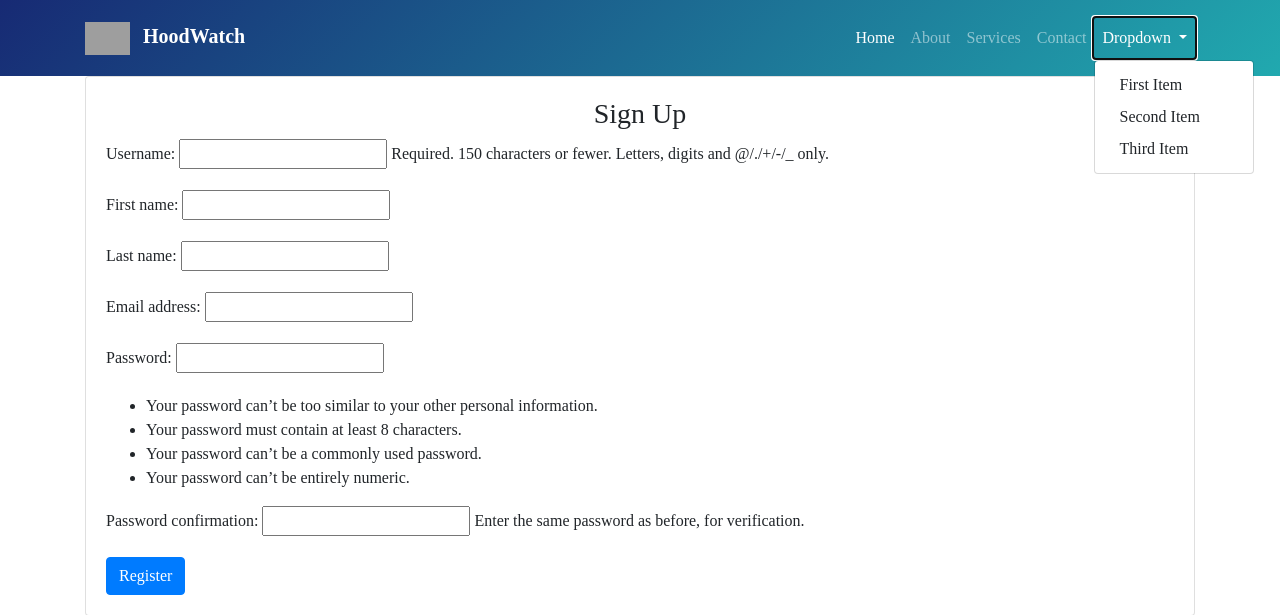
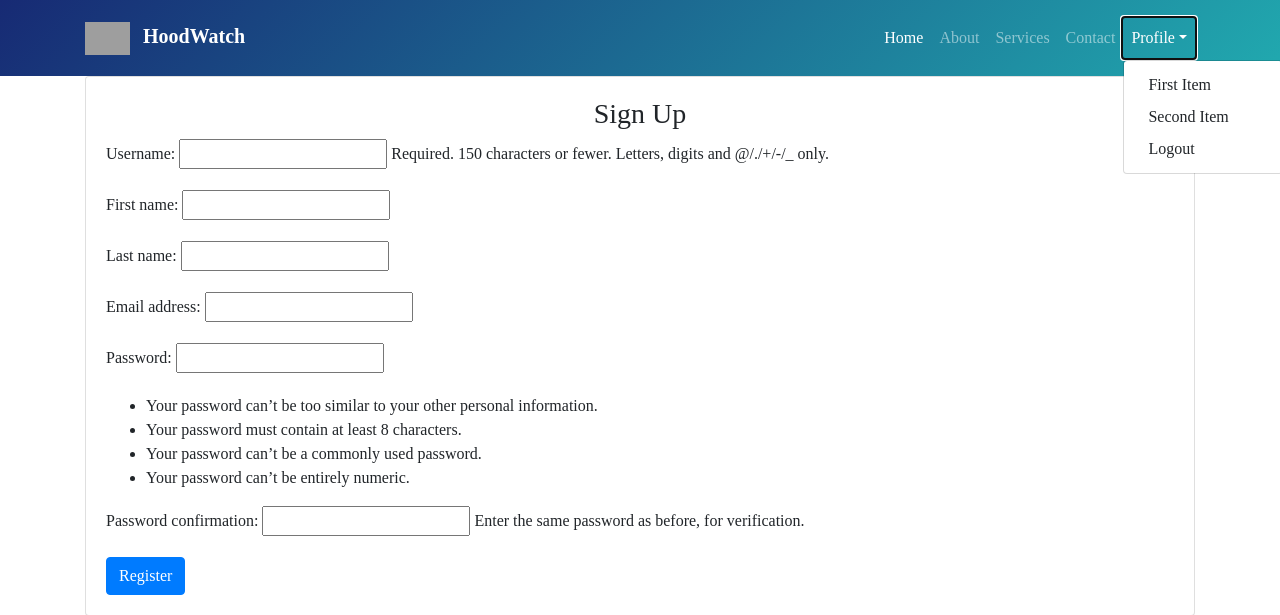
Before and after one commit to rose-okoth/django-four, a Django app: page /accounts/signup/ in a window 1280 px wide, after a click on "Profile". Shown: the top 615 px of the page. Run offline with Django 3.2, Linux system fonts and the light colour scheme; some libraries are stand-ins or nearby versions; some web fonts are replaced; grey boxes are pictures that could not be loaded.

```diff
--- a/accounts/urls.py
+++ b/accounts/urls.py
@@ -6,5 +6,5 @@ app_name = 'accounts'
 urlpatterns = [
     path("signup/", views.signup, name="signup"),
     path("login/", views.user_login, name="login"),
-    # path("logout/", views.user_logout, name="logout"),
+    path("logout/", views.user_logout, name="logout"),
 ]
--- a/main/templates/index.html
+++ b/main/templates/index.html
@@ -18,7 +18,7 @@
             <nav class="navbar navbar-dark navbar-expand-md navigation-clean-search">
                 <div class="container">
                     <img src="https://lh3.googleusercontent.com/proxy/lvmk2SouffkkexWlDgqnvDkVhBCnvNRCu9Tcbzt5uOE7Emax8cXo3f8zxAugsdDCorhvTojrIPfofz3dzMMsoCiZhjYT4iLenjeOja_gioCWkHB_S6Pr1YNwieMyTBC2-bW8" width="45" alt="" class="d-inline-block align-middle mr-2">
-                    <a class="navbar-brand" href="#">HoodWatch</a><button class="navbar-toggler" data-toggle="collapse" data-target="#navcol-1"><span class="sr-only">Toggle navigation</span><span class="navbar-toggler-icon"></span></button>
+                    <a class="navbar-brand" href="{%url 'main:home'%}">HoodWatch</a><button class="navbar-toggler" data-toggle="collapse" data-target="#navcol-1"><span class="sr-only">Toggle navigation</span><span class="navbar-toggler-icon"></span></button>
                     <div class="collapse navbar-collapse"
                         id="navcol-1">
                         <ul class="nav navbar-nav">
@@ -29,7 +29,7 @@
                         </ul>
                         <form class="form-inline mr-auto" target="_self">
                             <div class="form-group"><label for="search-field"><i class="fa fa-search"></i></label><input class="form-control search-field" type="search" name="search" id="search-field"></div>
-                        </form><span class="navbar-text"> <a href="#" class="login">Log In</a></span><a class="btn btn-light action-button" role="button" href="#">Sign Up</a></div>
+                        </form><span class="navbar-text"> <a href="{%url 'accounts:login'%}" class="login">Log In</a></span><a class="btn btn-light action-button" role="button" href="{%url 'accounts:signup'%}">Sign Up</a></div>
                 </div>
             </nav>
             <div class="container hero">
--- a/main/templates/navbar.html
+++ b/main/templates/navbar.html
@@ -65,12 +65,12 @@
 
     <div id="navbarSupportedContent" class="collapse navbar-collapse">
       <ul class="navbar-nav ml-auto">
-        <li class="nav-item active"><a href="#" class="nav-link">Home <span class="sr-only">(current)</span></a></li>
+        <li class="nav-item active"><a href="{%url 'main:home'%}" class="nav-link">Home <span class="sr-only">(current)</span></a></li>
         <li class="nav-item"><a href="#" class="nav-link">About</a></li>
         <li class="nav-item"><a href="#" class="nav-link">Services</a></li>
         <li class="nav-item"><a href="#" class="nav-link">Contact</a></li>
-        <li class="dropdown"><a class="dropdown-toggle nav-link dropdown-toggle" data-toggle="dropdown" aria-expanded="false" href="#">Dropdown </a>
-          <div class="dropdown-menu" role="menu"><a class="dropdown-item" role="presentation" href="#">First Item</a><a class="dropdown-item" role="presentation" href="#">Second Item</a><a class="dropdown-item" role="presentation" href="#">Third Item</a></div>
+        <li class="dropdown"><a class="dropdown-toggle nav-link dropdown-toggle" data-toggle="dropdown" aria-expanded="false" href="#">Profile</a>
+          <div class="dropdown-menu" role="menu"><a class="dropdown-item" role="presentation" href="#">First Item</a><a class="dropdown-item" role="presentation" href="#">Second Item</a><a class="dropdown-item" role="presentation" href="{%url 'accounts:logout'%}">Logout</a></div>
         </li>
       </ul>
       <!-- <form class="form-inline mr-auto" target="_self">
```
